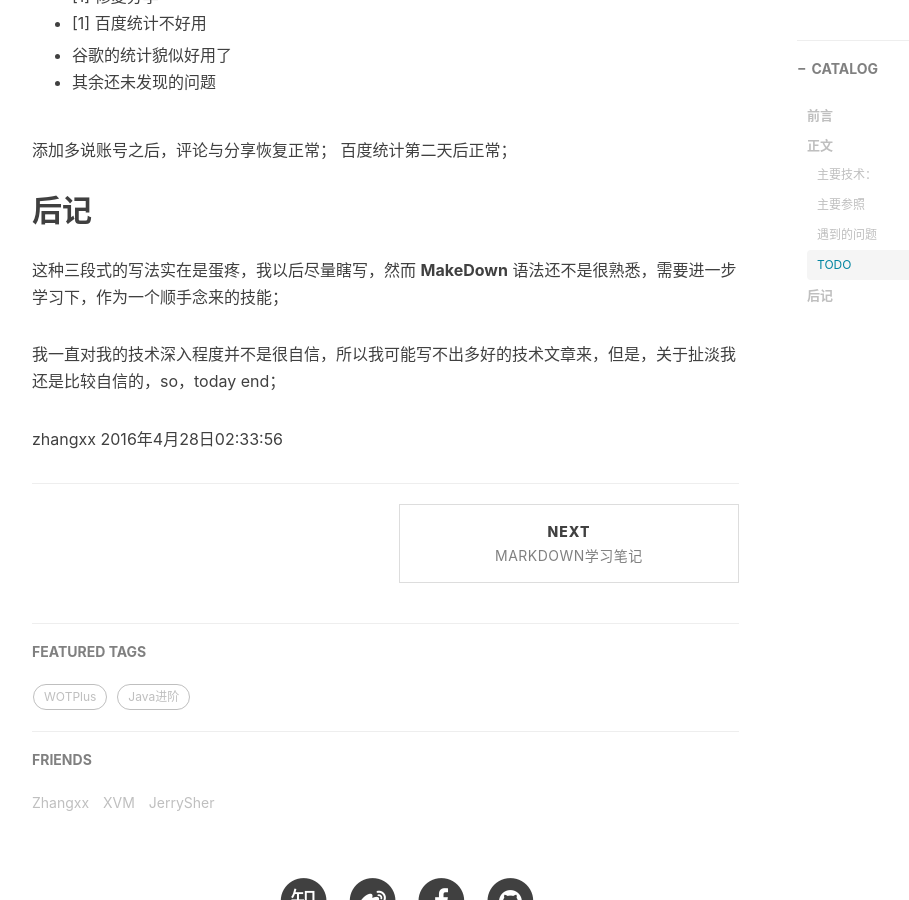
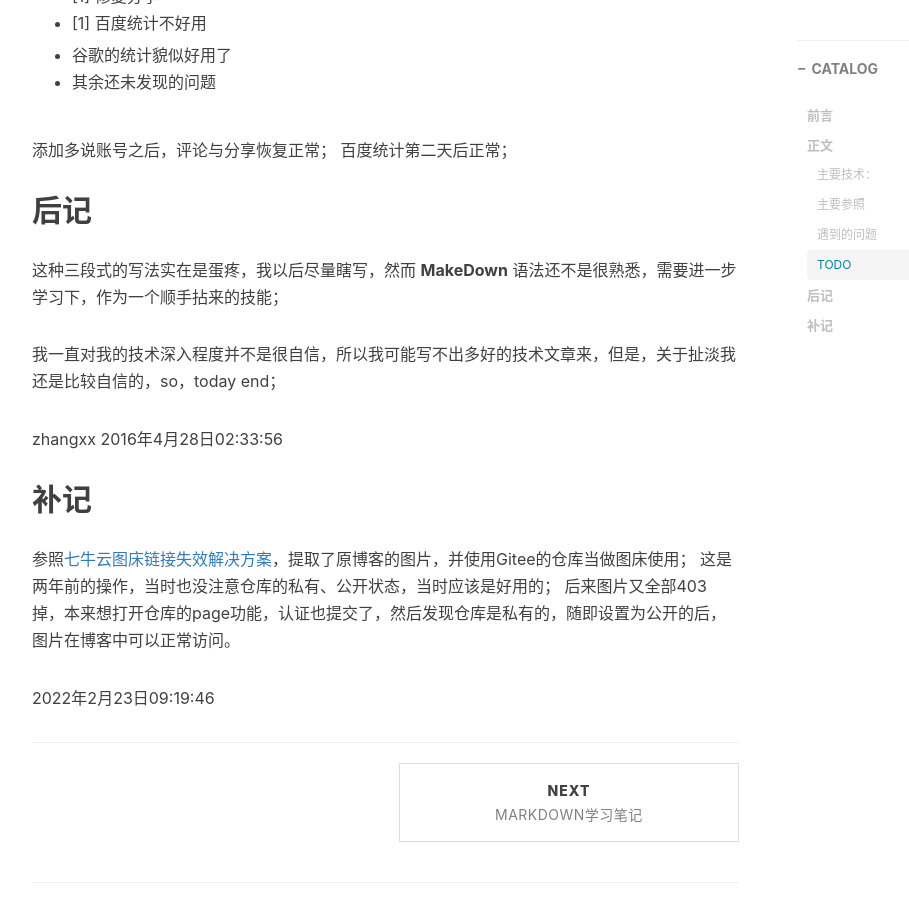
Before and after one commit to zhangxx0/zhangxx0.github.io, a Jekyll site: the page built from _posts/2016-04-28-hello-2016.markdown, in a window 1280 px wide and 900 px high, scrolled down 2371 px. Shown: the whole window, without its empty margins (233-1142 px from the left). Built offline with Jekyll 4.4.1, drawn with Linux system fonts in a browser that asks for light colours; nearby versions of some CDN libraries; comment, search, counter and statistics services are not loaded.

Commit message:
blog hello world modify

```diff
--- a/_posts/2016-04-28-hello-2016.markdown
+++ b/_posts/2016-04-28-hello-2016.markdown
@@ -85,8 +85,16 @@ tags:
 
 ## 后记
 
-这种三段式的写法实在是蛋疼，我以后尽量瞎写，然而 **MakeDown** 语法还不是很熟悉，需要进一步学习下，作为一个顺手念来的技能；
+这种三段式的写法实在是蛋疼，我以后尽量瞎写，然而 **MakeDown** 语法还不是很熟悉，需要进一步学习下，作为一个顺手拈来的技能；
 
 我一直对我的技术深入程度并不是很自信，所以我可能写不出多好的技术文章来，但是，关于扯淡我还是比较自信的，so，today end；
 
 zhangxx 2016年4月28日02:33:56
+
+## 补记
+
+参照[七牛云图床链接失效解决方案](https://www.jianshu.com/p/d5cb987032e5)，提取了原博客的图片，并使用Gitee的仓库当做图床使用；
+这是两年前的操作，当时也没注意仓库的私有、公开状态，当时应该是好用的；
+后来图片又全部403掉，本来想打开仓库的page功能，认证也提交了，然后发现仓库是私有的，随即设置为公开的后，图片在博客中可以正常访问。
+
+2022年2月23日09:19:46
```
